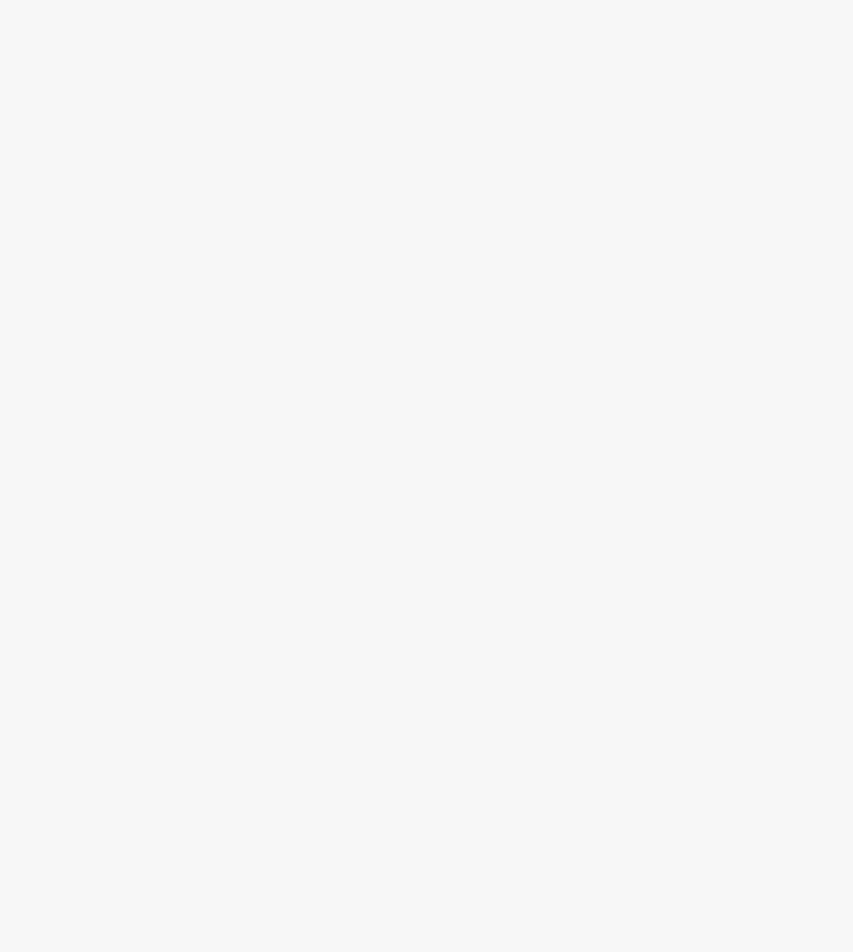
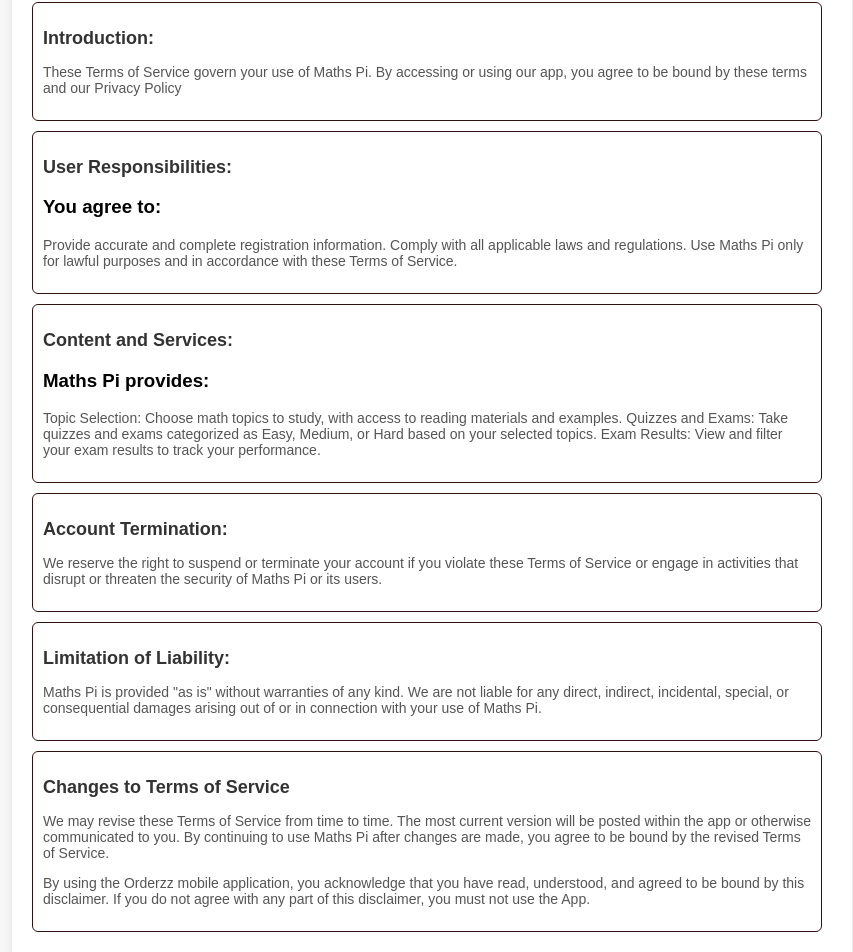
Before and after one commit to rohitkumar-jha/rjtest, a React (Create React App) app: page /mathspi-policy in a window 1280 px wide. Before the commit this address had no page. Shown: the part 240-1192 px from the top of the page, without its empty margins (208-1061 px from the left). Before the commit the page ends 800 px from the top, so only its background shows below. Built offline with nearby package versions, Linux system fonts and the light colour scheme.

Commit message:
Add files via upload

```diff
--- a/src/App.js
+++ b/src/App.js
@@ -4,6 +4,7 @@
 import Home from "./containers/Home";
 import Orderzz from "./containers/Orderzz";
 import EducationPlus from "./containers/EducationPlus";
+import MathsPi from "./containers/MathsPi";
 
 function App() {
   return (
@@ -13,6 +14,7 @@
         <Route path="/educationplus-policy" element={<EducationPlus />} />
         <Route path="/bible-policy" element={<BibleView />} />
         <Route path="/orderzz-policy" element={<Orderzz />} />
+        <Route path="/mathspi-policy" element={<MathsPi />} />
       </Routes>
     </Router>
   );
--- /dev/null
+++ b/src/components/MathsPiView.js
@@ -0,0 +1,70 @@
+import React from "react";
+
+const MathsPiView = () => {
+  return (
+    <div>
+      <h2>App Policy Statement</h2>
+      <div className="language-panel">
+        <h2>Introduction:</h2>
+        <p>
+          These Terms of Service govern your use of Maths Pi. By accessing or
+          using our app, you agree to be bound by these terms and our Privacy
+          Policy
+        </p>
+      </div>
+      <div className="language-panel">
+        <h2>User Responsibilities:</h2>
+        <h3>You agree to:</h3>
+        <p>
+          Provide accurate and complete registration information. Comply with
+          all applicable laws and regulations. Use Maths Pi only for lawful
+          purposes and in accordance with these Terms of Service.
+        </p>
+      </div>
+      <div className="language-panel">
+        <h2>Content and Services:</h2>
+        <h3>Maths Pi provides:</h3>
+        <p>
+          Topic Selection: Choose math topics to study, with access to reading
+          materials and examples. Quizzes and Exams: Take quizzes and exams
+          categorized as Easy, Medium, or Hard based on your selected topics.
+          Exam Results: View and filter your exam results to track your
+          performance.
+        </p>
+      </div>
+      <div className="language-panel">
+        <h2>Account Termination:</h2>
+        <p>
+          We reserve the right to suspend or terminate your account if you
+          violate these Terms of Service or engage in activities that disrupt or
+          threaten the security of Maths Pi or its users.
+        </p>
+      </div>
+      <div className="language-panel">
+        <h2>Limitation of Liability:</h2>
+        <p>
+          Maths Pi is provided "as is" without warranties of any kind. We are
+          not liable for any direct, indirect, incidental, special, or
+          consequential damages arising out of or in connection with your use of
+          Maths Pi.
+        </p>
+      </div>
+      <div className="language-panel">
+        <h2>Changes to Terms of Service</h2>
+        <p>
+          We may revise these Terms of Service from time to time. The most
+          current version will be posted within the app or otherwise
+          communicated to you. By continuing to use Maths Pi after changes are
+          made, you agree to be bound by the revised Terms of Service.
+        </p>
+        <p>
+          By using the Orderzz mobile application, you acknowledge that you have
+          read, understood, and agreed to be bound by this disclaimer. If you do
+          not agree with any part of this disclaimer, you must not use the App.
+        </p>
+      </div>
+    </div>
+  );
+};
+
+export default MathsPiView;
--- /dev/null
+++ b/src/containers/MathsPi.js
@@ -0,0 +1,19 @@
+import React from "react";
+import MathsPiView from "../components/MathsPiView";
+
+const MathsPi = () => {
+  return (
+    <div className="bible-view-container">
+      <h1>Maths Pi</h1>
+      <p>
+        Welcome to Maths Pi, a quiz app designed to help you improve your math
+        skills through personalized quizzes and exams. Your privacy is important
+        to us, and we are committed to protecting your personal information
+        while providing you with a seamless user experience. disclaimer:
+      </p>
+      <MathsPiView />
+    </div>
+  );
+};
+
+export default MathsPi;
```
